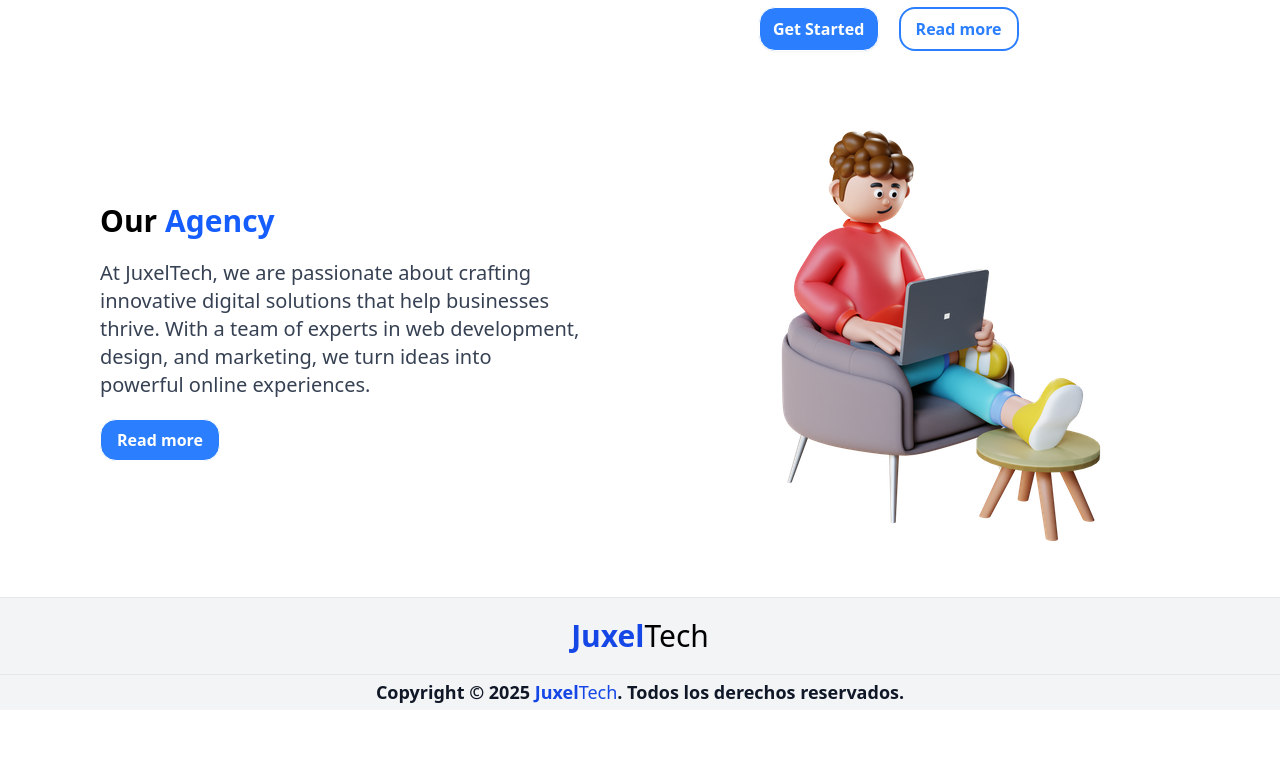
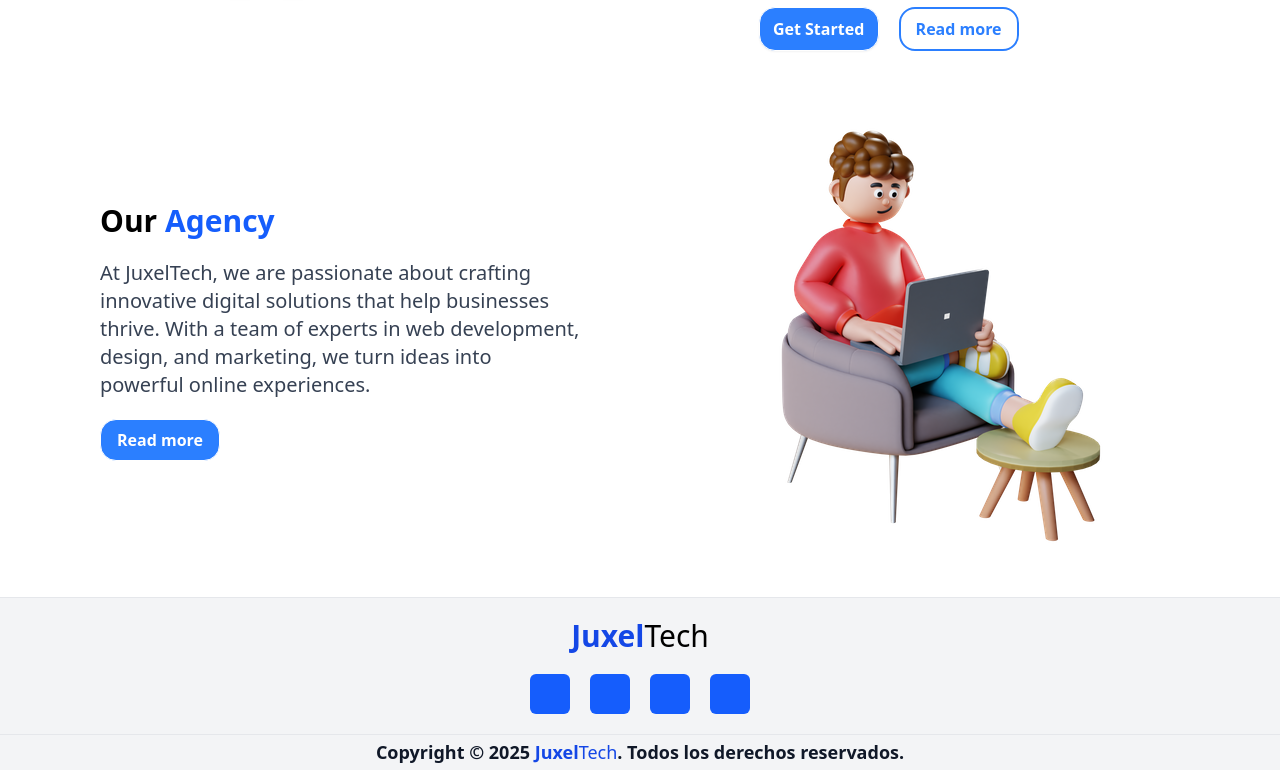
Before and after one commit to Urpirio/juxeltech, a Next.js app: page / in a window 1280 px wide. Shown: the part 1313-2083 px from the top of the page. Before the commit the page ends 2023 px from the top, so only its background shows below. Built offline with nearby package versions, Linux system fonts and the light colour scheme.

Commit message:
Se agrego los iconos [ara los links

```diff
--- a/src/components/Footer.jsx
+++ b/src/components/Footer.jsx
@@ -5,6 +5,20 @@ export default function Footer() {
     <header className='flex justify-center text-3xl w-[100%] pt-5'>
         <h1 className="font-bold text-blue-700">Juxel<span className="text-black font-light">Tech</span></h1>
     </header>
+    <div className="w-[100%] flex justify-center gap-5 text-3xl text-white ">
+        <span className="flex justify-center items-center h-10 w-10 bg-blue-600 rounded-md">
+            <i className='bx bxl-facebook' ></i>
+        </span>
+        <span className="flex justify-center items-center h-10 w-10 bg-blue-600 rounded-md">
+            <i className='bx bxl-instagram-alt' ></i>
+        </span>
+        <span className="flex justify-center items-center h-10 w-10 bg-blue-600 rounded-md">
+            <i className='bx bxl-linkedin' ></i>
+        </span>
+        <span className="flex justify-center items-center h-10 w-10 bg-blue-600 rounded-md">
+            <i className='bx bxl-github' ></i>
+        </span>
+    </div>
     <footer className="flex justify-center items-center w-[100%] text-center text-[18px] font-bold text-gray-900 border-t-1 border-gray-200 p-1">
         <span>Copyright © 2025
             <span className="text-blue-700 font-semibold"> Juxel
@@ -13,17 +27,6 @@ export default function Footer() {
             Todos los derechos reservados.
         </span>
     </footer>
-    {/* <div>
-        <i></i>
-        <i></i>
-        <i></i>
-    </div>
-    <nav className="flex border-1">
-        <span>Home</span>
-        <span>About Us</span>
-        <span>Services</span>
-        <span>Contact Us</span>
-    </nav> */}
    </footer>
   )
 };
```
